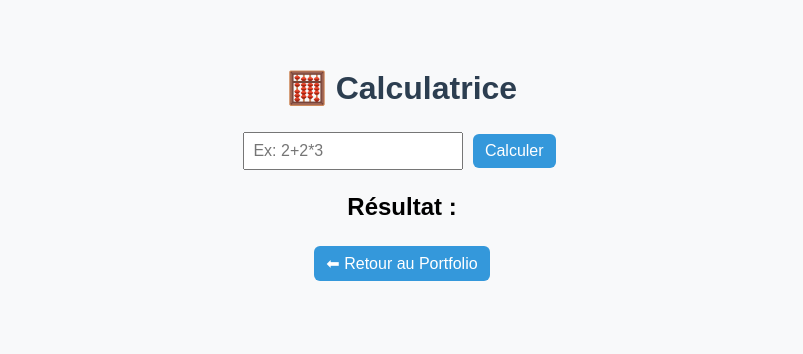
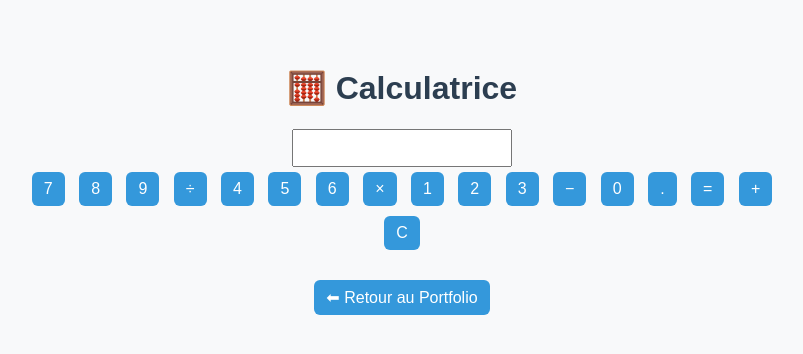
Before and after one commit to BerryRomain/calculatrice, a Flask app: page / in a window 1280 px wide. Shown: the top 354 px of the page, without its empty margins (238-1041 px from the left). Run offline with Flask 3, Linux system fonts and the light colour scheme.

Commit message:
Update index.html

```diff
--- a/templates/index.html
+++ b/templates/index.html
@@ -6,18 +6,53 @@
     <link rel="stylesheet" href="{{ url_for('static', filename='style.css') }}">
 </head>
 <body>
-    <h1>🧮 Calculatrice</h1>
-    <form method="POST">
-        <input type="text" name="expression" placeholder="Ex: 2+2*3" required>
-        <button type="submit">Calculer</button>
-    </form>
+    <div class="calculator">
+        <h1>🧮 Calculatrice</h1>
 
-    {% if result is not none %}
-        <h2>Résultat : {{ result }}</h2>
-    {% endif %}
+        <form method="POST" id="calc-form">
+            <input type="text" name="expression" id="expression" value="{{ expression }}" readonly>
+            <div class="buttons">
+                <button type="button" onclick="press('7')">7</button>
+                <button type="button" onclick="press('8')">8</button>
+                <button type="button" onclick="press('9')">9</button>
+                <button type="button" onclick="press('/')">÷</button>
 
-    <a href="https://https://berryromain.github.io/portfolio/">
-        <button>⬅ Retour au Portfolio</button>
-    </a>
+                <button type="button" onclick="press('4')">4</button>
+                <button type="button" onclick="press('5')">5</button>
+                <button type="button" onclick="press('6')">6</button>
+                <button type="button" onclick="press('*')">×</button>
+
+                <button type="button" onclick="press('1')">1</button>
+                <button type="button" onclick="press('2')">2</button>
+                <button type="button" onclick="press('3')">3</button>
+                <button type="button" onclick="press('-')">−</button>
+
+                <button type="button" onclick="press('0')">0</button>
+                <button type="button" onclick="press('.')">.</button>
+                <button type="submit">=</button>
+                <button type="button" onclick="press('+')">+</button>
+            </div>
+            <div>
+                <button type="button" class="clear" onclick="clearExpr()">C</button>
+            </div>
+        </form>
+
+        {% if result != "" %}
+            <h2>Résultat : {{ result }}</h2>
+        {% endif %}
+
+        <a href="berryromain.github.io/portfolio">
+            <button class="back">⬅ Retour au Portfolio</button>
+        </a>
+    </div>
+
+    <script>
+        function press(val) {
+            document.getElementById("expression").value += val;
+        }
+        function clearExpr() {
+            document.getElementById("expression").value = "";
+        }
+    </script>
 </body>
 </html>
```
